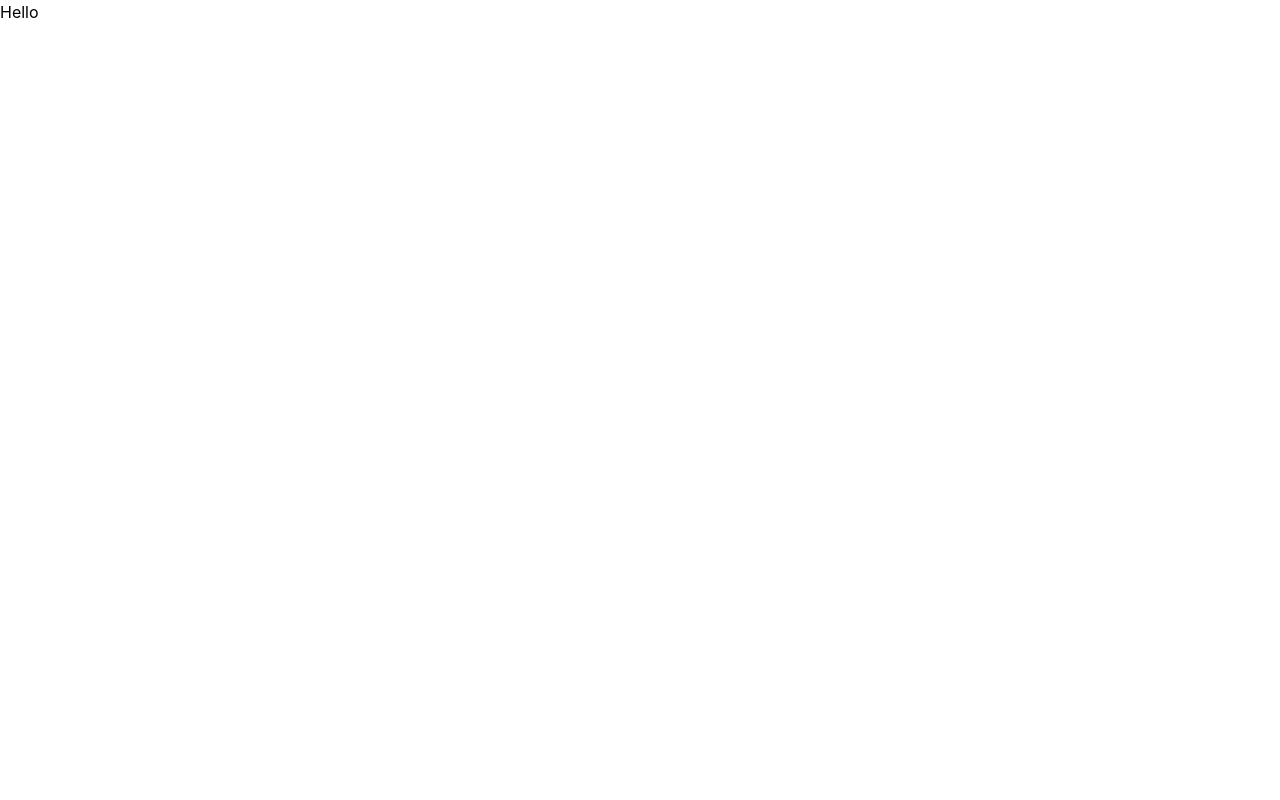
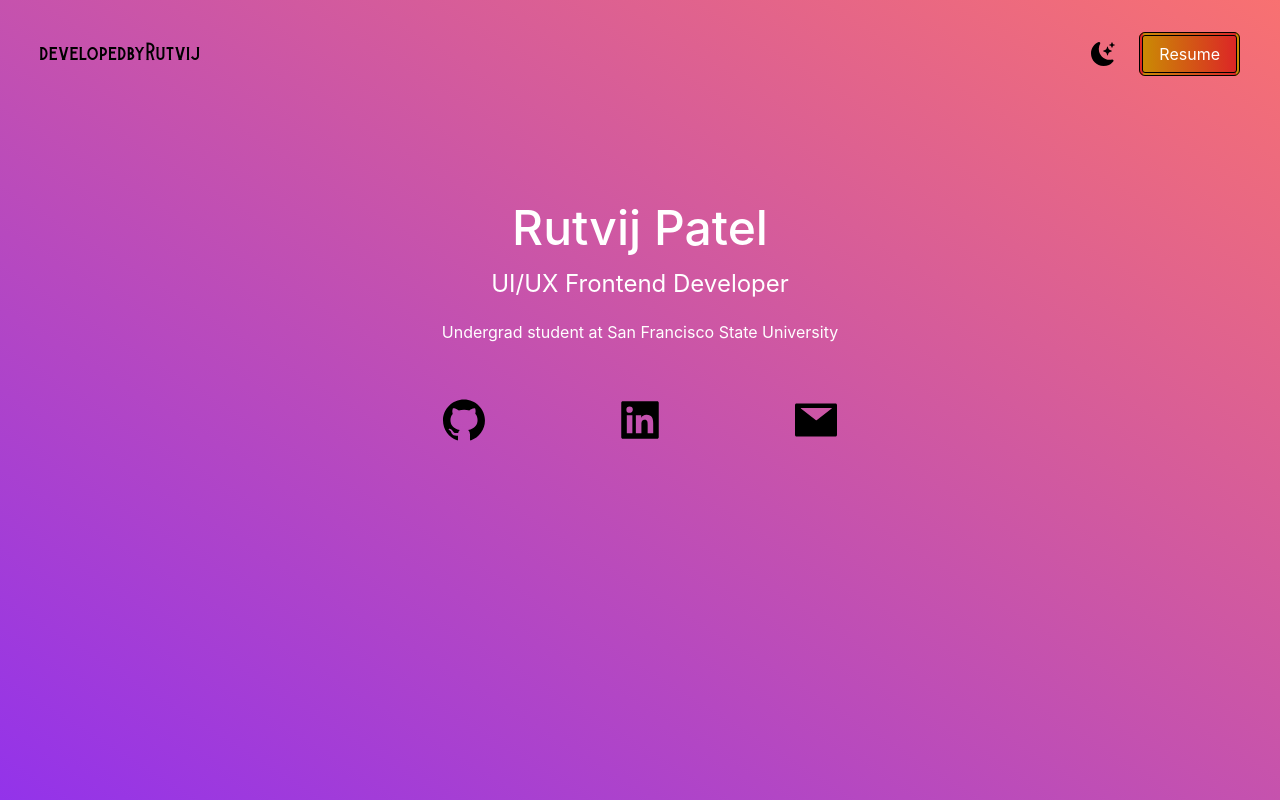
Before and after one commit to Rutvij-P/Rutvij-P.github.io, a Next.js app: page / in a window 1280 px wide. Built offline with nearby package versions, Linux system fonts and the light colour scheme.

Commit message:
landing page

```diff
--- a/pages/index.tsx
+++ b/pages/index.tsx
@@ -1,4 +1,6 @@
 import Head from 'next/head'
+import { BsFillMoonStarsFill } from 'react-icons/bs'
+import { AiFillGithub, AiFillLinkedin, AiFillMail} from 'react-icons/ai'
 
 export default function Home() {
   return (
@@ -9,13 +11,37 @@ export default function Home() {
         <link rel="icon" href="/favicon.ico" />
       </Head>
 
-      <main>
-        <section className=" border-indigo-700 min-h-screen">
-          <h1>Hello</h1>
+      <main className=" bg-gradient-to-tr from-purple-600 to-red-400 bg-orange-400 px-10">
+        <section className="min-h-screen">
+          <nav className="py-10 mb-12 flex justify-between">
+            <h1 className="text-xl font-burtons">developedbyRutvij</h1>
+            <ul className="flex items-center">
+              <li>
+                <BsFillMoonStarsFill className="curson-pointer text-2xl"/>
+              </li>
+              <li><a className="bg-gradient-to-r from-yellow-600 to-red-600 bg-amber-500 border-double border-4 border-black text-white px-4 py-2 rounded-md ml-6" href="#">Resume</a></li>
+            </ul>
+          </nav>
+          <div className="text-center p-10">
+            <h2 className="text-5xl py-2 font-medium text-white">Rutvij Patel</h2>
+            <h3 className="text-2xl py-2 text-white">UI/UX Frontend Developer</h3>
+            <p className="text-md py-2 leading-8 text-white">
+            Undergrad student at San Francisco State University
+            </p>
+          </div>
+          <div className="text-5xl flex justify-center gap-32">
+            <AiFillGithub />
+            <AiFillLinkedin />
+            <AiFillMail />
+          </div>
+          <div>
+            {/* for Image here */}
+          </div>
+        </section>
+        <section>
+
         </section>
       </main>
-
-
     </div>
   )
 }
--- a/tailwind.config.js
+++ b/tailwind.config.js
@@ -6,7 +6,11 @@ module.exports = {
     "./components/**/*.{js,ts,jsx,tsx}",
   ],
   theme: {
-    extend: {},
+    extend: {
+      fontFamily: {
+        burtons: "burtons",
+      }
+    },
   },
   plugins: [],
 }
```
